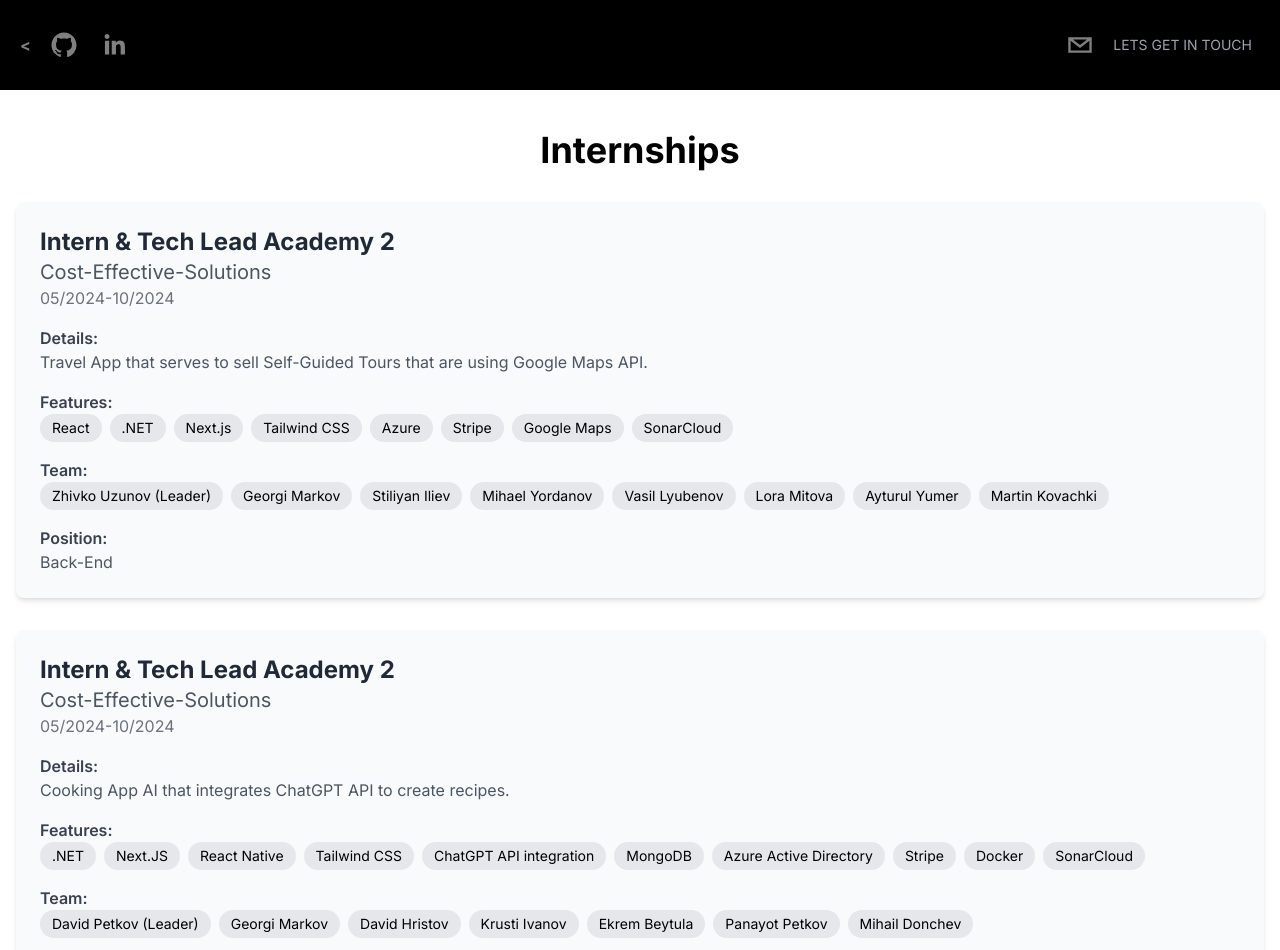
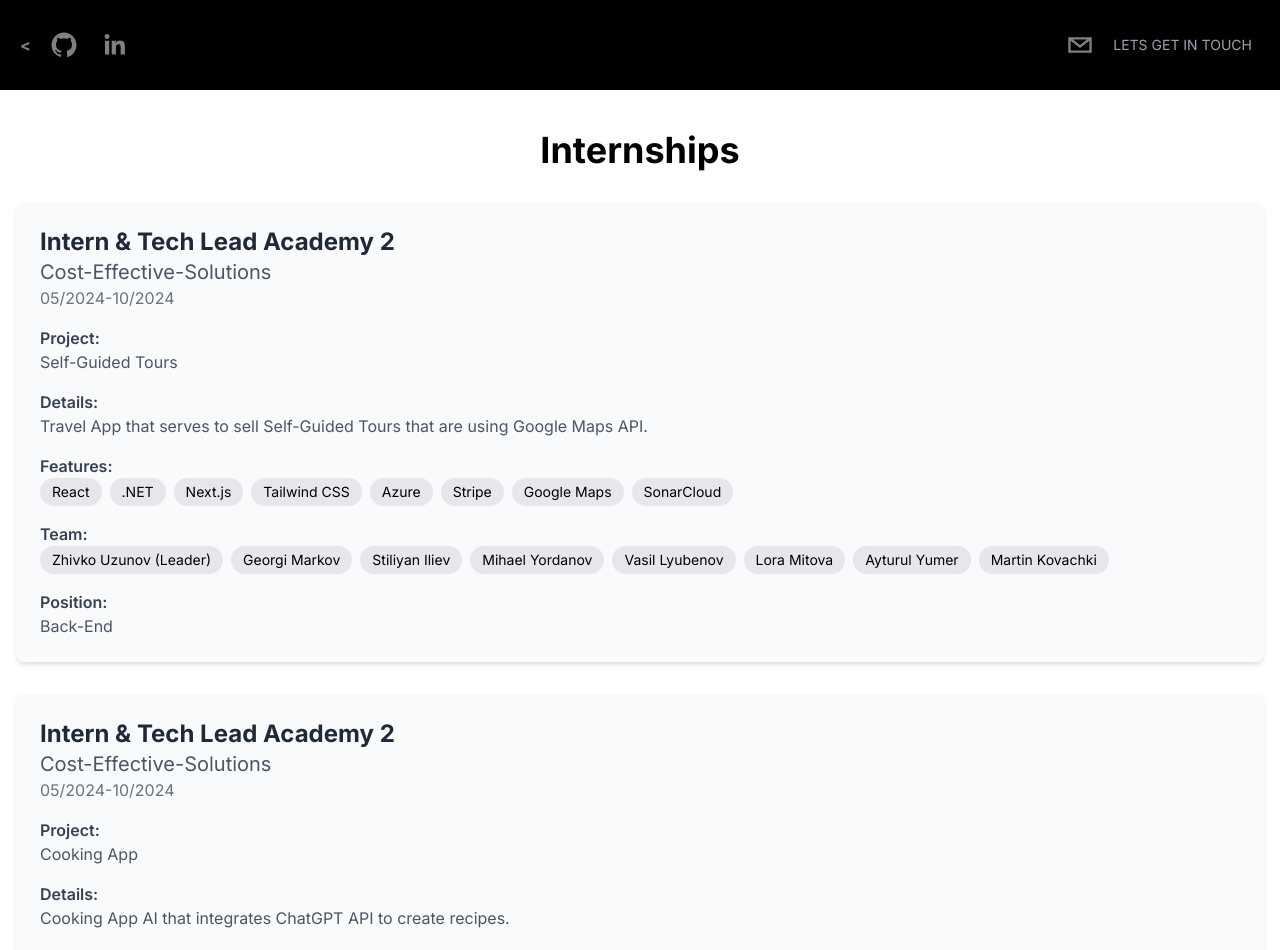
Before and after one commit to gogata05/gogata05_Portfolio-NEXT.JS-Project-001, a Next.js app: page /internships in a window 1280 px wide. Shown: the top 950 px of the page. Built offline with nearby package versions, Linux system fonts and the light colour scheme.

Commit message:
add project name

```diff
--- a/src/app/components/Internships.jsx
+++ b/src/app/components/Internships.jsx
@@ -19,6 +19,11 @@ function Internships({ props }) {
                   <h2 className="text-2xl font-bold text-gray-800">{internship.name}</h2>
                   <p className="text-xl text-gray-600">{internship.corporation}</p>
                   <p className="text-gray-500">{internship.date}</p>
+                </div>
+
+                <div>
+                  <h3 className="font-semibold text-gray-700">Project:</h3>
+                  <p className="text-gray-600">{internship.project}</p>
                 </div>
 
                 <div>
--- a/util/data.js
+++ b/util/data.js
@@ -399,6 +399,7 @@ export const internshipsData = [
     name: "Intern & Tech Lead Academy 2",
     corporation: "Cost-Effective-Solutions",
     date: "05/2024-10/2024",
+    project: "Self-Guided Tours",
     details: "Travel App that serves to sell Self-Guided Tours that are using Google Maps API.",
     features: ["React", ".NET", "Next.js", "Tailwind CSS", "Azure", "Stripe", "Google Maps", "SonarCloud"],
     team: ["Zhivko Uzunov (Leader)", "Georgi Markov", "Stiliyan Iliev", "Mihael Yordanov", "Vasil Lyubenov", "Lora Mitova", "Ayturul Yumer", "Martin Kovachki"],
@@ -409,6 +410,7 @@ export const internshipsData = [
     name: "Intern & Tech Lead Academy 2",
     corporation: "Cost-Effective-Solutions",
     date: "05/2024-10/2024",
+    project: "Cooking App",
     details: "Cooking App AI that integrates ChatGPT API to create recipes.",
     features: [".NET", "Next.JS", "React Native", "Tailwind CSS", "ChatGPT API integration", "MongoDB", "Azure Active Directory", "Stripe", "Docker", "SonarCloud"],
     team: ["David Petkov (Leader)", "Georgi Markov", "David Hristov", "Krusti Ivanov", "Ekrem Beytula", "Panayot Petkov", "Mihail Donchev"],
```
